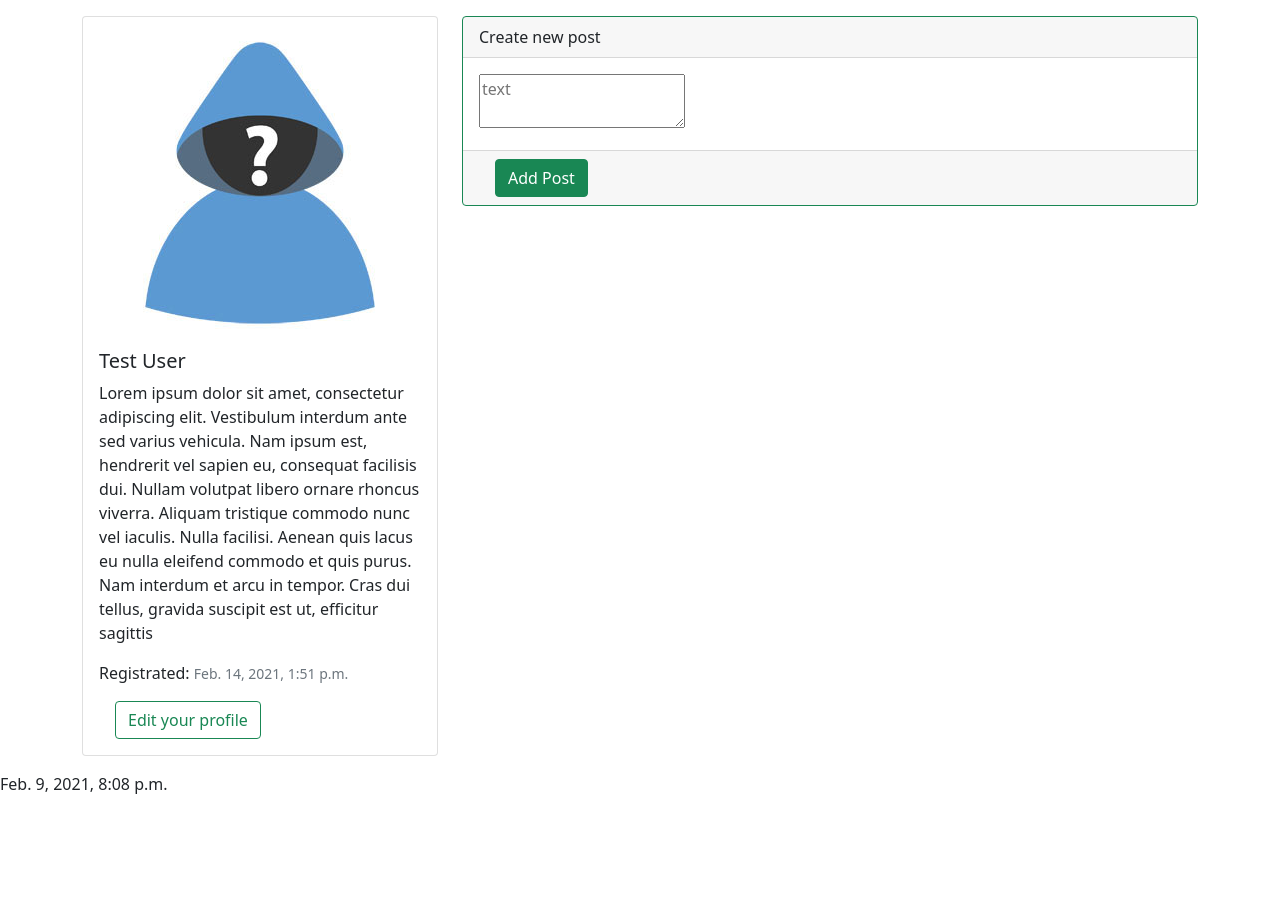
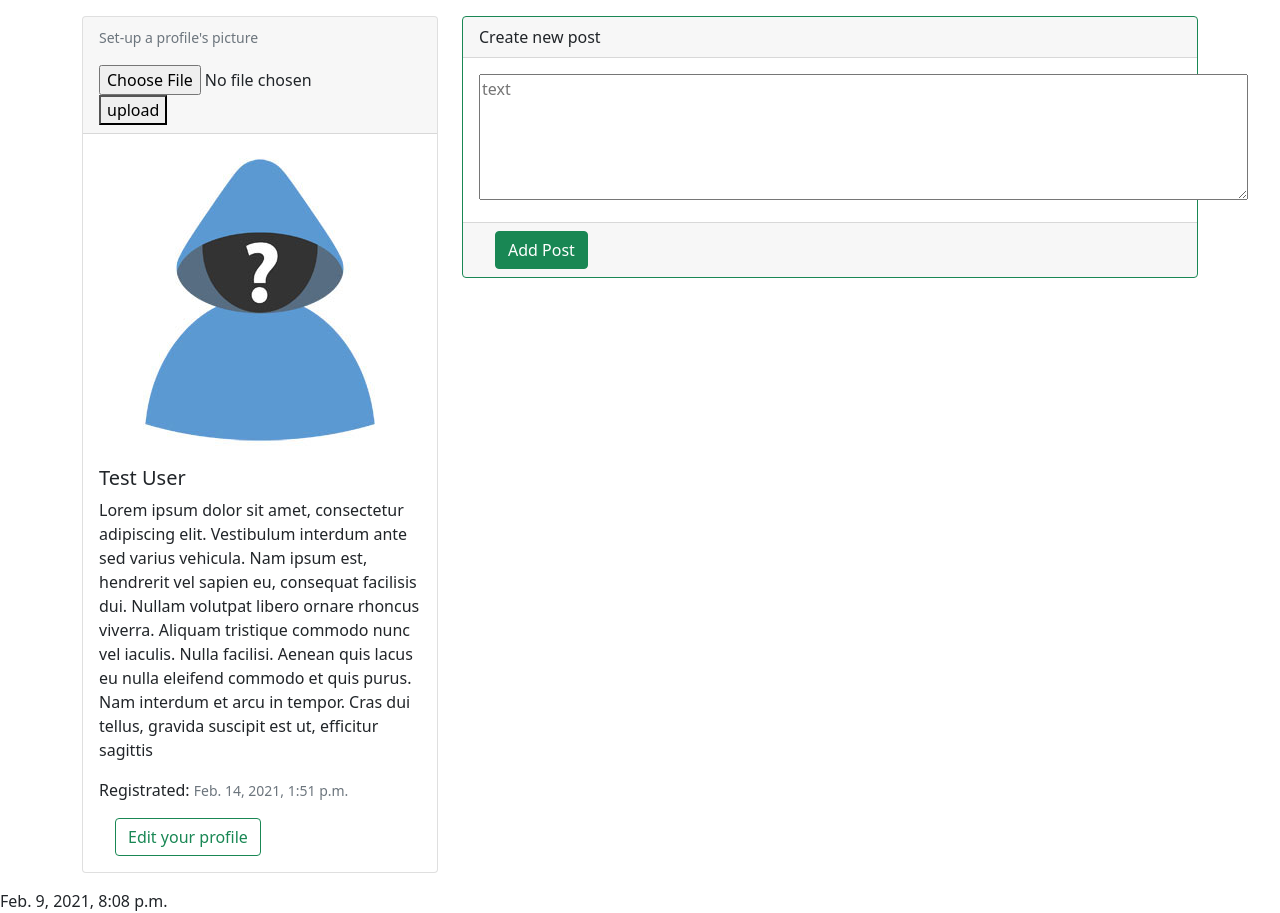
Before and after one commit to KotikWolszebnik/Djangogram-Training-Project-, a Django app: page /wall/1000000001/ in a window 1280 px wide. Shown: the part 72-985 px from the top of the page. Before the commit the page ends 866 px from the top, so only its background shows below. Run offline with Django 3.2, Linux system fonts and the light colour scheme; a user stored in the database is signed in; data comes from the database, SQL or seed files in the repository; both versions use the stored data as it was after the commit; some libraries are stand-ins or nearby versions.

Commit message:
Setting avatar fiture added

```diff
--- a/DjangoGramm/DjangoGramm/settings.py
+++ b/DjangoGramm/DjangoGramm/settings.py
@@ -122,6 +122,6 @@ USE_TZ = True
 
 STATIC_URL = '/static/'
 
-MEDIA_ROOT = join(BASE_DIR, 'media')
+MEDIA_ROOT = join(BASE_DIR, 'media/')
 
 MEDIA_URL = '/media/'
--- a/DjangoGramm/djangogramm/models.py
+++ b/DjangoGramm/djangogramm/models.py
@@ -5,7 +5,7 @@ from django.db.models import (CASCADE, SET_NULL, DateTimeField, EmailField,
                               ForeignKey, ImageField, IntegerField, Model,
                               OneToOneField, TextField)
 
-PICTURE_PATH = 'photos/%Y/%m/%d/'
+PICTURE_PATH = 'media/photos/%Y/%m/%d/'
 
 
 # Create your models here.
--- a/DjangoGramm/djangogramm/templates/inc/_about_account.html
+++ b/DjangoGramm/djangogramm/templates/inc/_about_account.html
@@ -1,7 +1,23 @@
  <div class="col-md-4">
     <div class="card mb-3">
+        {% if request.user == account %}
+            <div class="card-header">
+                <form enctype="multipart/form-data" action="/profile/avatar/" method="POST">
+                    {% csrf_token %}
+                    <p class="card-text">
+                        <small class="text-muted">
+                            Set-up a profile's picture
+                        </small>
+                    </p>
+                    <input type="file" accept="image/*" name="avatar">
+                    <button type="submit">upload</button>
+                </form>
+            </div>
+        {% endif %}
         {% if account.avatar %}
-            <img src="..." class="card-img-top" alt="...">
+            <div class="mx-auto mt-3">
+                <img src="{{ account.avatar.picture_itself.url }}" class="card-img-top" alt="" width="250" height="300">
+            </div>
         {% else %}
             <div class="mx-auto mt-3">
                 <img src="/media/photos/unknown-user.jpg" alt="" width="250"
@@ -12,17 +28,10 @@
             <h5 class="card-title">
                 {{ account.get_full_name }}
             </h5>
-            <p class="card-text">
-                {{ account.about_yourself }}
-            </p>
-            <p class="card-text">
-                Registrated:
-                <small class="text-muted">
-                    {{ account.date_joined }}
-                </small>
-            </p>
-            {% if request.user == account %}
-                {% include 'inc/_edit_profile_button.html' %}
+            {% if edit_profile %}
+                {% include 'inc/_profile_editing.html' %}
+            {% else %}
+                {% include 'inc/_profile_info.html' %}
             {% endif %}
         </div>
     </div>
--- a/DjangoGramm/djangogramm/templates/inc/_edit_profile_button.html
+++ b/DjangoGramm/djangogramm/templates/inc/_edit_profile_button.html
@@ -1,4 +1,6 @@
-<form action="/profile/" method="GET">
+<form action="/wall/{{ request.user.pk }}/" method="POST">
+    {% csrf_token %}
+    <input type="hidden" name="edit_profile" value=True>
     <button class="btn btn-outline-success mx-3" type="submit">
         Edit your profile
     </button>
--- a/DjangoGramm/djangogramm/templates/inc/_postmaking.html
+++ b/DjangoGramm/djangogramm/templates/inc/_postmaking.html
@@ -5,7 +5,7 @@
     <div class="card-body">
         <form action="/post/" method="POST">
             {% csrf_token %}
-            <textarea required name="text" placeholder="text"></textarea>
+            <textarea required name="text" cols="81" rows="5" placeholder="text"></textarea>
     </div>
     <div class="card-footer">
         <button class="btn btn-success mx-3" type="submit">Add Post</button>
--- /dev/null
+++ b/DjangoGramm/djangogramm/templates/inc/_profile_info.html
@@ -0,0 +1,12 @@
+<p class="card-text">
+    {{ account.about_yourself }}
+</p>
+<p class="card-text">
+    Registrated:
+    <small class="text-muted">
+        {{ account.date_joined }}
+    </small>
+</p>
+{% if request.user == account %}
+    {% include 'inc/_edit_profile_button.html' %}
+{% endif %}
--- a/DjangoGramm/djangogramm/urls.py
+++ b/DjangoGramm/djangogramm/urls.py
@@ -16,7 +16,7 @@ Including another URLconf
 from django.urls import path
 
 from .views import (edit_profile, login_account, logout_account, post,
-                    register, show_wall, delete_post)
+                    register, show_wall, delete_post, setup_avatar)
 
 urlpatterns = [
     path('', login_account, name='login'),
@@ -26,5 +26,6 @@ urlpatterns = [
     path('profile/', edit_profile, name='profile'),
     path('wall/<int:account_id>/', show_wall, name='wall'),
     path('post/', post, name='post'),
-    path('post/delete/', delete_post, name='delete_post')
+    path('post/delete/', delete_post, name='delete_post'),
+    path('profile/avatar/', setup_avatar, name='avatar'),
 ]
--- a/DjangoGramm/djangogramm/views.py
+++ b/DjangoGramm/djangogramm/views.py
@@ -3,7 +3,7 @@ from django.shortcuts import redirect, render
 from django.views.decorators.csrf import csrf_protect
 
 from .forms import LoginForm, RegistrationForm
-from .models import Account, Post
+from .models import Account, Post, Picture
 
 # Create your views here.
 
@@ -36,9 +36,15 @@ def login_account(request):
     return render(request, 'login.html', dict(form=form))
 
 
+@csrf_protect
 def show_wall(request, account_id: int):
     account = Account.objects.get(pk=account_id)
-    return render(request, 'wall.html', dict(account=account))
+    data = dict(account=account)
+    if request.user.is_authenticated:
+        if request.method == 'POST':
+            if request.POST.get('edit_profile'):
+                data = dict(account=account, edit_profile=True)
+    return render(request, 'wall.html', data)
 
 
 @csrf_protect
@@ -74,5 +80,22 @@ def confirm_registration():
     pass
 
 
+@csrf_protect
 def edit_profile(request):
-    return redirect(f'/wall/{account.pk}/')
+    if request.user.is_authenticated:
+        if request.method == 'POST':
+            request.user.about_yourself = request.POST.get('about_yourself')
+            request.user.save()
+            return redirect(f'/wall/{request.user.pk}/')
+
+
+@csrf_protect
+def setup_avatar(request):
+    if request.user.is_authenticated:
+        if request.method == 'POST':
+            Picture(
+                picture_itself=request.FILES.get('avatar'),
+                uploader=request.user,
+                avatar_of=request.user,
+            ).save()
+            return redirect(f'/wall/{request.user.pk}/')
```
Also changed, not shown: DjangoGramm/djangogramm/templates/inc/_post.html (+6 -1 lines), DjangoGramm/djangogramm/templates/inc/_profile_editing.html (added, +10 -0 lines), DjangoGramm/db.sqlite3, DjangoGramm/djangogramm/migrations/0009_auto_20210217_1654.py (added), DjangoGramm/djangogramm/migrations/0010_auto_20210217_1710.py (added), DjangoGramm/djangogramm/migrations/0011_auto_20210217_1723.py (added), DjangoGramm/djangogramm/templates/edit_profile.html (deleted), DjangoGramm/media/media/photos/2021/02/17/2H4Bpwhn87Q.jpg (added).
